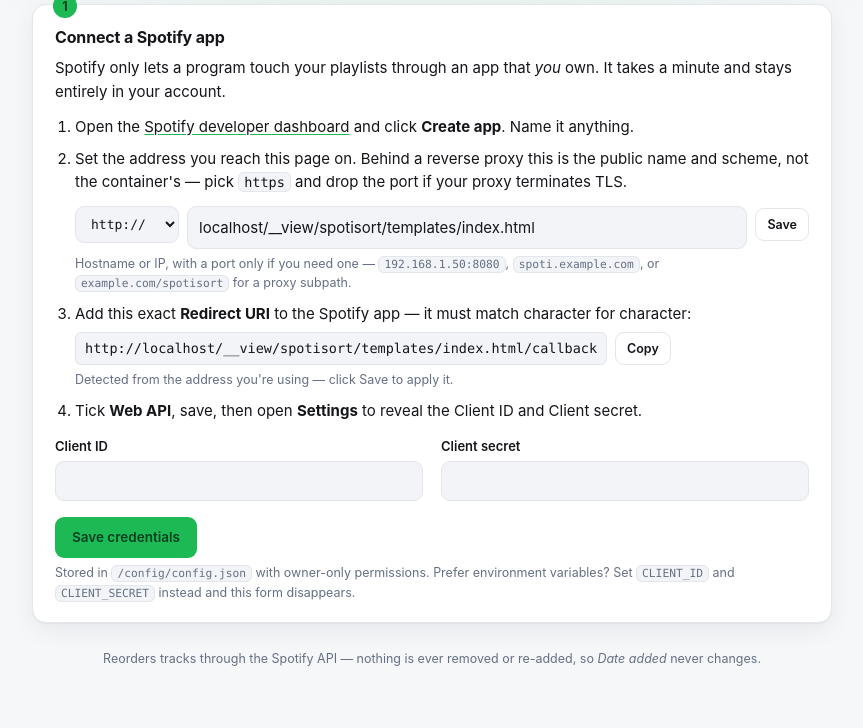
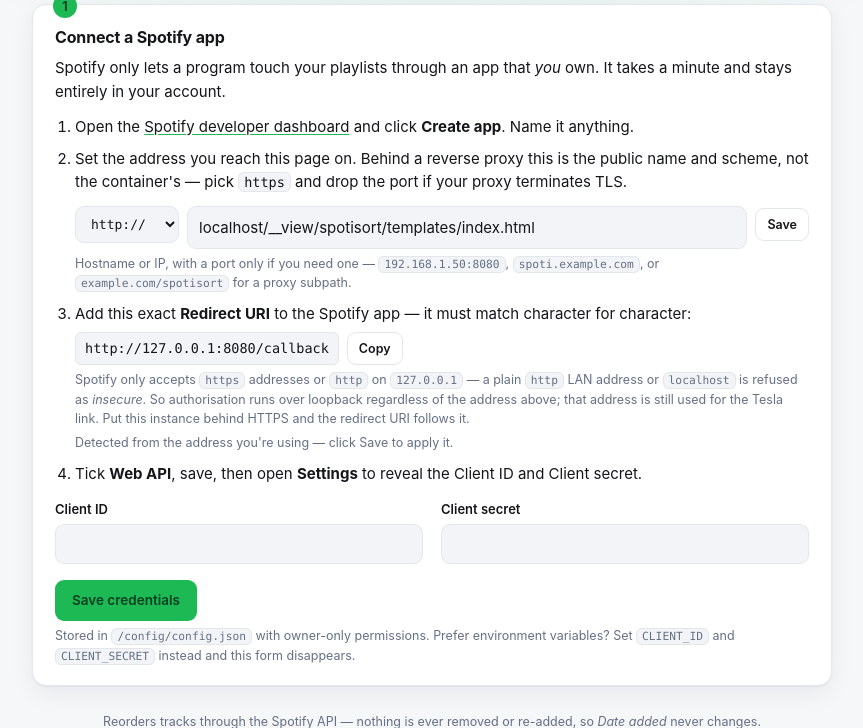
Before and after one commit to dahunni/spoti-sort, a Flask app: template spotisort/templates/index.html in a window 1280 px wide. Shown: the part 116-844 px from the top of the page, without its empty margins (208-1071 px from the left). Before the commit the page ends 782 px from the top, so only its background shows below. Run offline with Flask 3, Linux system fonts and the light colour scheme; the template is opened without the code that fills it, so the values that code supplies are empty; parts of the project's set-up code (start-up, migrations or seed data) failed here and were passed over.

Commit message:
Pick a redirect URI Spotify will actually accept
Spotify only permits an HTTPS redirect URI or HTTP on a loopback literal;
a plain http:// LAN address is rejected with "Insecure redirect URI", and
localhost is refused too. The redirect URI followed the configured public
address, so any LAN http setup — the normal case for this app — produced a URI
Spotify would never accept.

The redirect URI is now chosen independently: the public address only when it is
already HTTPS, otherwise loopback. The public address keeps driving the Tesla
link, which is an ordinary page and unconstrained.

That leaves the loopback callback unreachable when the UI is open on another
machine, so authorisation can be completed by pasting the address Spotify
redirected to; the code is extracted from it. The UI explains the rule where the
redirect URI is shown, rather than leaving it to fail at Spotify.

Co-Authored-By: Claude Opus 5 <noreply@anthropic.com>

```diff
--- a/spotisort/static/app.js
+++ b/spotisort/static/app.js
@@ -426,12 +426,20 @@
       return value ? `${scheme.value}://${value}` : "";
     }
 
+    // Mirror of the server rule: Spotify refuses plain http to anything but a
+    // loopback literal, so only an https address can serve as the redirect URI.
+    const loopbackUri = () => `http://127.0.0.1:${state.status.port || 8080}/callback`;
+    const redirectFor = (base) =>
+      base.startsWith("https://") ? base + "/callback" : loopbackUri();
+
     function preview() {
       if (state.status.redirect_uri_from_env) return;   // fixed by REDIRECT_URI
       const base = composeUrl();
-      $("#redirect-uri").textContent = base
-        ? base + "/callback"
-        : `http://127.0.0.1:${location.port || 80}/callback`;
+      const uri = redirectFor(base);
+      $("#redirect-uri").textContent = uri;
+      const onLoopback = uri === loopbackUri();
+      if ($("#loopback-note")) $("#loopback-note").hidden = !onLoopback;
+      if ($("#manual-exchange")) $("#manual-exchange").hidden = !onLoopback;
       if (base === savedUrl) {
         $("#redirect-hint").textContent = "";
       } else if (!savedUrl && base === detectedUrl) {
@@ -442,14 +450,15 @@
           "Not saved yet — click Save, then add this URI to your Spotify app.";
       }
       // Spell out the consequence next to the Authorise button, where it bites.
+      // Only matters when the two resolve to *different* redirect URIs — with an
+      // http address both sides land on loopback, so there is nothing to warn about.
       const box = $("#address-mismatch");
       if (box) {
-        const differs = base !== savedUrl;
+        const differs = redirectFor(savedUrl) !== uri;
         box.hidden = !differs;
         if (differs) {
-          $("#mismatch-server").textContent =
-            (savedUrl || `http://127.0.0.1:${location.port || 80}`) + "/callback";
-          $("#mismatch-form").textContent = (base || "—") + "/callback";
+          $("#mismatch-server").textContent = redirectFor(savedUrl);
+          $("#mismatch-form").textContent = uri;
         }
       }
     }
@@ -543,6 +552,29 @@
     });
   }
 
+  // Finish authorisation from a pasted callback URL, for when the loopback
+  // redirect can't load because the browser isn't on the host.
+  const manualSubmit = $("#manual-submit");
+  if (manualSubmit) {
+    const field = $("#manual-code");
+    const submit = async () => {
+      const value = field.value.trim();
+      if (!value) { toast("Paste the address you were redirected to", true); return; }
+      manualSubmit.disabled = true;
+      try {
+        await api("/api/exchange", { method: "POST", body: { code: value } });
+        field.value = "";
+        toast("Connected");
+        location.reload();
+      } catch (err) {
+        toast(err.message, true);
+        manualSubmit.disabled = false;
+      }
+    };
+    manualSubmit.addEventListener("click", submit);
+    field.addEventListener("keydown", (ev) => { if (ev.key === "Enter") submit(); });
+  }
+
   const credForm = $("#credentials-form");
   if (credForm) {
     credForm.addEventListener("submit", async (ev) => {
--- a/spotisort/templates/index.html
+++ b/spotisort/templates/index.html
@@ -45,6 +45,13 @@
     </li>
     <li>Add this exact <b>Redirect URI</b> to the Spotify app — it must match character for character:
       <div class="copyrow"><code id="redirect-uri">{{ status.redirect_uri }}</code><button class="btn ghost small" data-copy="#redirect-uri">Copy</button></div>
+      <span class="hint" id="loopback-note" {% if not status.redirect_uri_is_loopback %}hidden{% endif %}>
+        Spotify only accepts <code>https</code> addresses or <code>http</code> on
+        <code>127.0.0.1</code> — a plain <code>http</code> LAN address or <code>localhost</code>
+        is refused as <i>insecure</i>. So authorisation runs over loopback regardless of the
+        address above; that address is still used for the Tesla link. Put this instance behind
+        HTTPS and the redirect URI follows it.
+      </span>
       <span class="hint" id="redirect-hint">
         {%- if status.redirect_uri_from_env %}Fixed by the <code>REDIRECT_URI</code> variable.{% endif -%}
       </span>
@@ -80,6 +87,22 @@
     <code id="mismatch-form"></code>. Saving happens automatically when you click below.
   </p>
   <a class="btn primary" id="connect-link" href="{{ url_for('connect') }}">Authorise with Spotify</a>
+
+  <div id="manual-exchange" {% if not status.redirect_uri_is_loopback %}hidden{% endif %}>
+    <p class="hint" style="margin-top:14px">
+      <b>Not on the machine running spoti-sort?</b> Spotify will send you to
+      <code id="loopback-target">127.0.0.1</code> afterwards, which only resolves there — so
+      the page won't load. That's expected. Copy the address it failed on out of the
+      browser bar and paste it here; the code is in it.
+    </p>
+    <div class="urlrow">
+      <input type="text" id="manual-code" placeholder="http://127.0.0.1:8080/callback?code=AQD…"
+             autocomplete="off" spellcheck="false">
+      <button class="btn ghost small" id="manual-submit">Finish</button>
+    </div>
+    <span class="hint">Codes are single-use and expire within a minute or two — if it fails, just authorise again for a fresh one.</span>
+  </div>
+
   <p class="hint">The refresh token is kept in <code>/config/tokens.json</code>, so this survives restarts. Mount that directory or you'll be doing this again after every update.</p>
 </section>
 
--- a/spotisort/web.py
+++ b/spotisort/web.py
@@ -8,6 +8,7 @@ import logging
 import time
 from datetime import timedelta
 from typing import Any, Dict, List, Optional
+from urllib.parse import parse_qs, urlparse
 
 from flask import (Flask, abort, jsonify, redirect, render_template, request,
                    session, url_for)
@@ -190,6 +191,8 @@ class App:
             "auth_error": self._auth_error,
             "redirect_uri": self.config.redirect_uri,
             "redirect_uri_from_env": self.config.redirect_uri_from_env,
+            "redirect_uri_is_loopback": self.config.redirect_uri_is_loopback,
+            "port": self.config.port,
             "public_url": self.config.public_url,
             "public_url_parts": self.config.public_url_parts,
             "public_url_from_env": self.config.public_url_from_env,
@@ -366,6 +369,40 @@ def create_app(config: Optional[Config] = None) -> Flask:
             log.warning("token exchange failed: %s", exc)
             state._auth_error = "Token exchange failed: %s" % exc
         return redirect(url_for("index"))
+
+    @app.post("/api/exchange")
+    @login_required
+    def api_exchange():
+        """Finish authorisation from a code pasted by hand.
+
+        Spotify's loopback redirect URI only resolves on the machine running
+        spoti-sort, so when the UI is open on a laptop or phone the callback lands
+        on a page that cannot load. The address bar still holds the code, and this
+        accepts either that whole URL or the bare code.
+        """
+        raw = str((request.get_json(silent=True) or {}).get("code") or "").strip()
+        if not raw:
+            return jsonify({"error": "paste the address you were redirected to"}), 400
+        code = raw
+        if "://" in raw or "code=" in raw:
+            query = parse_qs(urlparse(raw).query)
+            if query.get("error"):
+                return jsonify({"error": "Spotify returned: %s" % query["error"][0]}), 400
+            found = query.get("code")
+            if not found:
+                return jsonify({"error": "that address has no ?code= in it"}), 400
+            code = found[0]
+        try:
+            state.oauth().get_access_token(code, as_dict=False, check_cache=False)
+        except NotAuthenticated as exc:
+            return jsonify({"error": str(exc)}), 400
+        except Exception as exc:  # noqa: BLE001 - spotipy raises assorted types here
+            log.warning("manual token exchange failed: %s", exc)
+            return jsonify({"error": "Spotify rejected that code. Codes are single-use "
+                                     "and expire quickly — authorise again for a fresh one."}), 400
+        state.reset_client()
+        state._auth_error = ""
+        return jsonify({"ok": True})
 
     @app.post("/api/disconnect")
     @login_required
```
Also changed, not shown: spotisort/config.py (+19 -4 lines), tests/test_sorter.py (+22 -1 lines), README.md.
